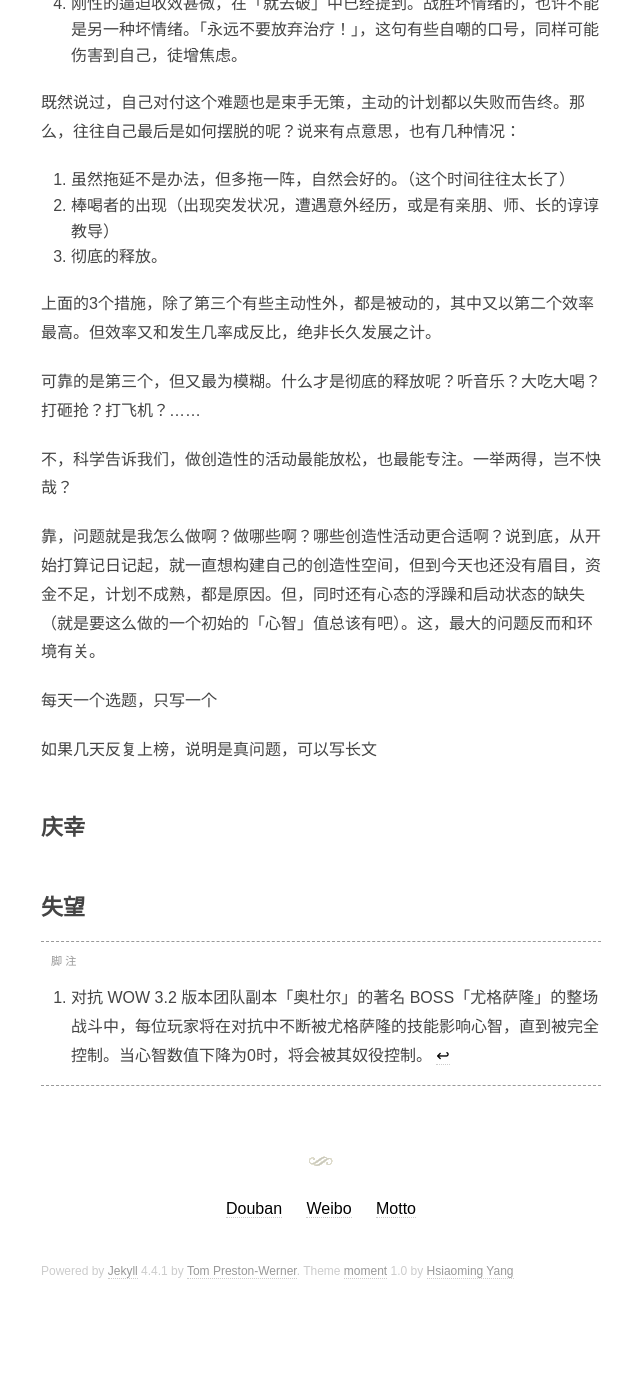
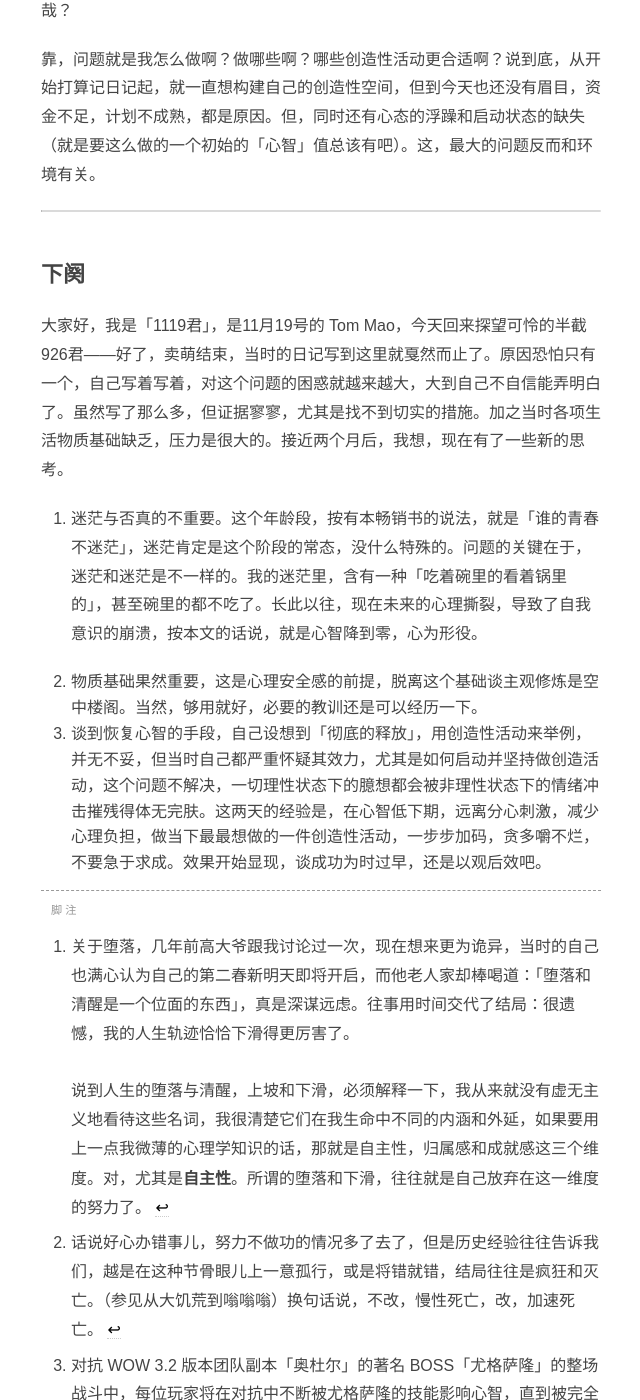
Before and after one commit to fanyange/fanyange.github.io, a Jekyll site: the page built from _posts/2013-9-26-day8.md, in a window 1280 px wide and 1400 px high, scrolled down 3752 px. Shown: the whole window, without its empty margins (319-959 px from the left). Built offline with Jekyll 4.4.1, drawn with Linux system fonts in a browser that asks for light colours; some web fonts are replaced; comment, search, counter and statistics services are not loaded; before the commit the page ends 5085 px from its top, so only the background shows below that; some of the changed text lies outside the part shown.

Commit message:
Update 2013-9-26-day8.md

```diff
--- a/_posts/2013-9-26-day8.md
+++ b/_posts/2013-9-26-day8.md
@@ -17,15 +17,13 @@ category: 日知录
 要回答这个问题，就得说说自己开头的「荒废」是怎么回事。
 
 ## 回顾、反思
-看来自己前两天的日记起到的正面作用甚微。不但自己没有上升到计划中理想的状态，反倒奇迹般地（原谅我用这个词，确实难以解释，甚过「诡异」）迅速回归堕落。
+看来自己前两天的日记起到的正面作用甚微。不但自己没有上升到计划中理想的状态，反倒奇迹般地（原谅我用这个词，确实难以解释，甚过「诡异」）迅速回归堕落。[^000]
 
-> 关于堕落，几年前高大爷跟我讨论过一次，现在想来更为诡异，当时的自己也满心认为自己的第二春新明天即将开启，而他老人家却棒喝道：「堕落和清醒是一个位面的东西」，真是深谋远虑。往事用时间交代了结局：很遗憾，我的人生轨迹恰恰下滑得更厉害了。
+[^000]: 关于堕落，几年前高大爷跟我讨论过一次，现在想来更为诡异，当时的自己也满心认为自己的第二春新明天即将开启，而他老人家却棒喝道：「堕落和清醒是一个位面的东西」，真是深谋远虑。往事用时间交代了结局：很遗憾，我的人生轨迹恰恰下滑得更厉害了。<br /><br />说到人生的堕落与清醒，上坡和下滑，必须解释一下，我从来就没有虚无主义地看待这些名词，我很清楚它们在我生命中不同的内涵和外延，如果要用上一点我微薄的心理学知识的话，那就是自主性，归属感和成就感这三个维度。对，尤其是**自主性**。所谓的堕落和下滑，往往就是自己放弃在这一维度的努力了。
 
-> 说到人生的堕落与清醒，上坡和下滑，必须解释一下，我从来就没有虚无主义地看待这些名词，我很清楚它们在我生命中不同的内涵和外延，如果要用上一点我微薄的心理学知识的话，那就是自主性，归属感和成就感这三个维度。对，尤其是**自主性**。所谓的堕落和下滑，往往就是自己放弃在这一维度的努力了。
+本来平静正常的发展突然有奇怪的东西混进来了，总要给个理由吧？但回顾以往经历，又不得不承认，老心结老困境还是一如既往啊。说实在的，我这种心态很是似曾相识，这些年来在实现各种目标的半道上、某一关键时刻，都会跳出来，但我从来没有真正解决过。今天我管中窥豹，从这两天的状态发展找找蛛丝马迹吧。[^111]
 
-本来平静正常的发展突然有奇怪的东西混进来了，总要给个理由吧？但回顾以往经历，又不得不承认，老心结老困境还是一如既往啊。说实在的，我这种心态很是似曾相识，这些年来在实现各种目标的半道上、某一关键时刻，都会跳出来，但我从来没有真正解决过。今天我管中窥豹，从这两天的状态发展找找蛛丝马迹吧。
-
-> 话说好心办错事儿，努力不做功的情况多了去了，但是历史经验往往告诉我们，越是在这种节骨眼儿上一意孤行，或是将错就错，结局往往是疯狂和灭亡。（参见从大饥荒到嗡嗡嗡）
+[^111]: 话说好心办错事儿，努力不做功的情况多了去了，但是历史经验往往告诉我们，越是在这种节骨眼儿上一意孤行，或是将错就错，结局往往是疯狂和灭亡。（参见从大饥荒到嗡嗡嗡）换句话说，不改，慢性死亡，改，加速死亡。
 
 大概脉络是这样的：
 
@@ -44,11 +42,11 @@ category: 日知录
 
 有的放矢，对症下药。
 
->这么安排的目的，目的有错吗，如何达到
-> 状态是延续的，更是累积的。不要把调节的时间拖延。
+<!-- 这么安排的目的，目的有错吗，如何达到
+状态是延续的，更是累积的。不要把调节的时间拖延。 -->
 
 ## 怎么破
-<h3>去破啊</h3>
+### 去破啊
 
 前两天听罗振宇老师谈到一些年轻人跟他的抱怨，这些年轻人无不有着巨大理想，同样看到跟自己理想不相匹配的现实，于是通通发出「怎么破」的疑问。在我们这些旁观者看来无不可笑，「怎么破」？你破都不去破一下，破的哪怕一种方案你都不去尝试，你就交给别人？对，答案已经在问题里了，就像上边我找到的一样。好，怎么破的第一步，我这几天的问题我哪怕想过和用过任何一种对策没有？呃，看来除了换两本书看看之外，就是没有。
 
@@ -86,14 +84,13 @@ category: 日知录
 
 靠，问题就是我怎么做啊？做哪些啊？哪些创造性活动更合适啊？说到底，从开始打算记日记起，就一直想构建自己的创造性空间，但到今天也还没有眉目，资金不足，计划不成熟，都是原因。但，同时还有心态的浮躁和启动状态的缺失（就是要这么做的一个初始的「心智」值总该有吧）。这，最大的问题反而和环境有关。
 
+***
 
+## 下阕
 
+大家好，我是「1119君」，是11月19号的 Tom Mao，今天回来探望可怜的半截926君——好了，卖萌结束，当时的日记写到这里就戛然而止了。原因恐怕只有一个，自己写着写着，对这个问题的困惑就越来越大，大到自己不自信能弄明白了。虽然写了那么多，但证据寥寥，尤其是找不到切实的措施。加之当时各项生活物质基础缺乏，压力是很大的。接近两个月后，我想，现在有了一些新的思考。
 
-每天一个选题，只写一个
+1. 迷茫与否真的不重要。这个年龄段，按有本畅销书的说法，就是「谁的青春不迷茫」，迷茫肯定是这个阶段的常态，没什么特殊的。问题的关键在于，迷茫和迷茫是不一样的。我的迷茫里，含有一种「吃着碗里的看着锅里的」，甚至碗里的都不吃了。长此以往，现在未来的心理撕裂，导致了自我意识的崩溃，按本文的话说，就是心智降到零，心为形役。
 
-如果几天反复上榜，说明是真问题，可以写长文
-
-
-## 庆幸
-
-## 失望
+2. 物质基础果然重要，这是心理安全感的前提，脱离这个基础谈主观修炼是空中楼阁。当然，够用就好，必要的教训还是可以经历一下。
+3. 谈到恢复心智的手段，自己设想到「彻底的释放」，用创造性活动来举例，并无不妥，但当时自己都严重怀疑其效力，尤其是如何启动并坚持做创造活动，这个问题不解决，一切理性状态下的臆想都会被非理性状态下的情绪冲击摧残得体无完肤。这两天的经验是，在心智低下期，远离分心刺激，减少心理负担，做当下最最想做的一件创造性活动，一步步加码，贪多嚼不烂，不要急于求成。效果开始显现，谈成功为时过早，还是以观后效吧。
```
